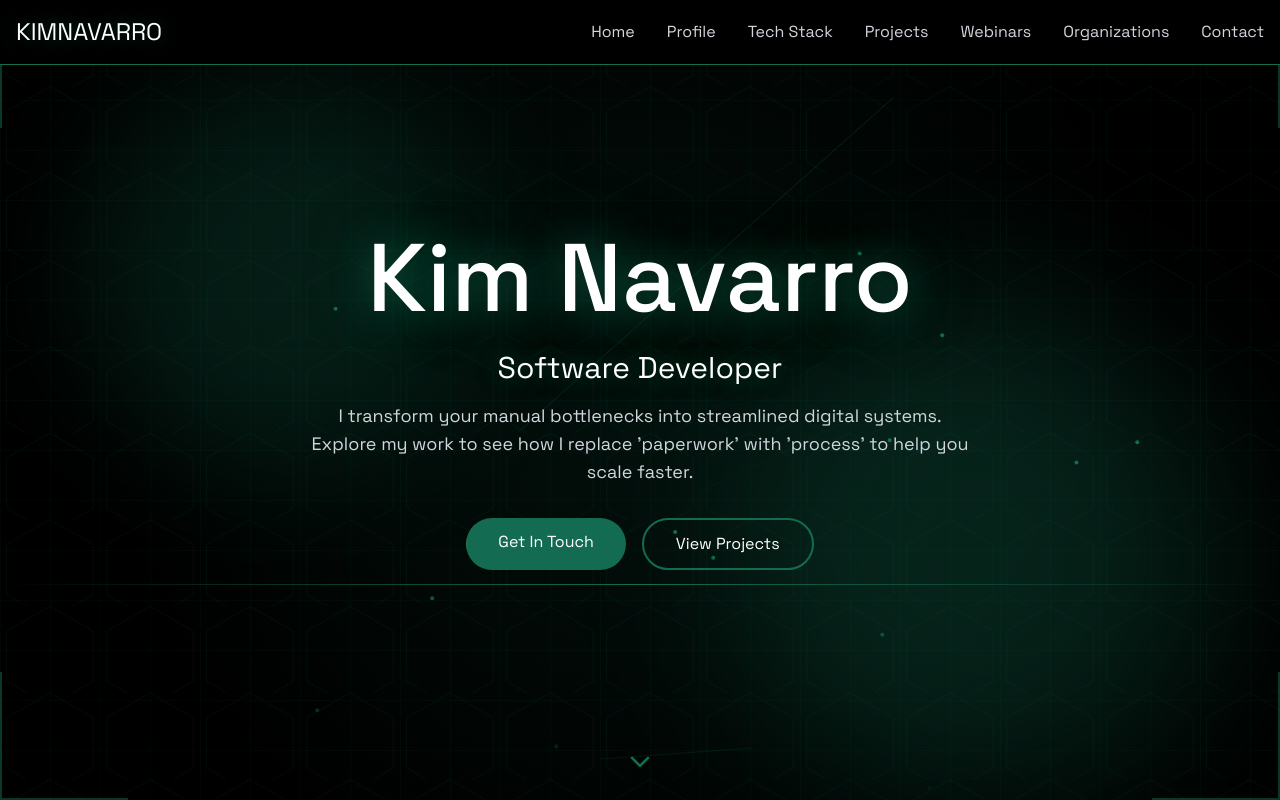
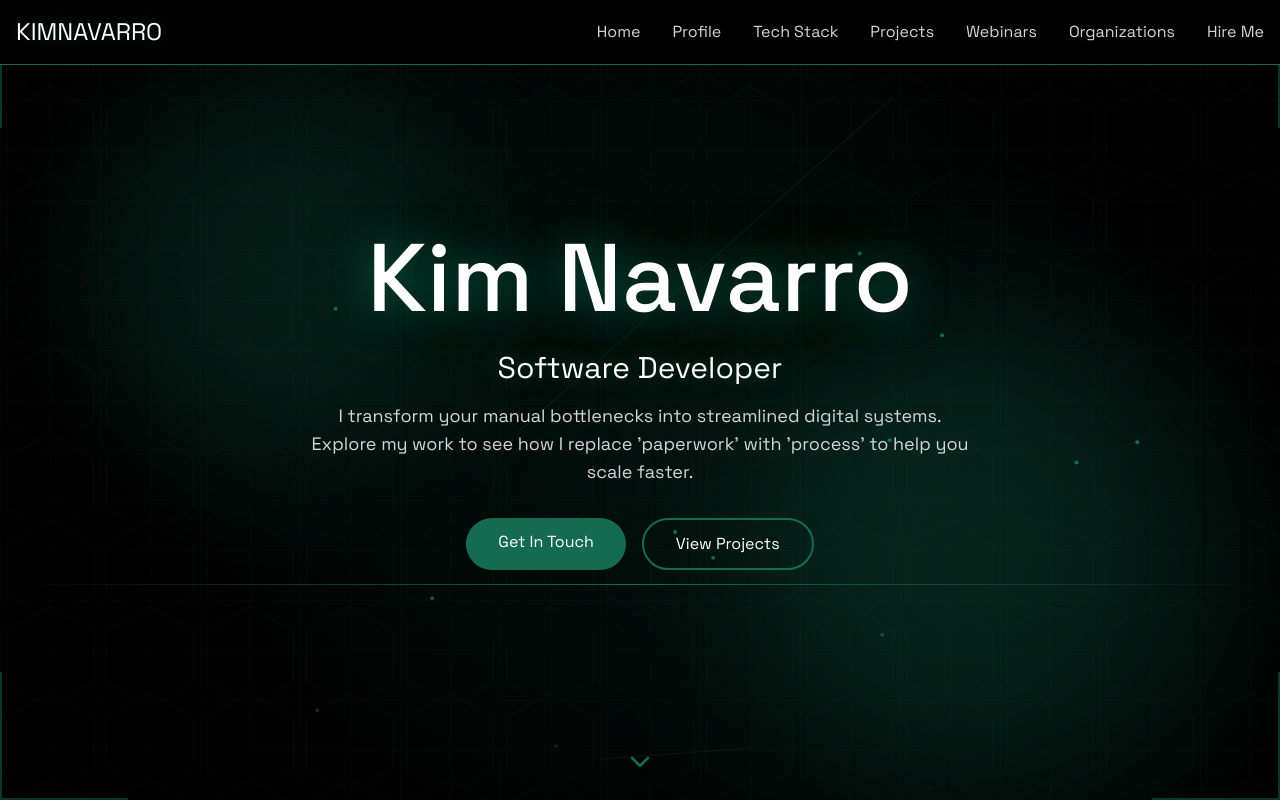
Before and after one commit to supeeerkydst/kim-portfolio, a React (Vite) app: page / in a window 1280 px wide. Shown: the top 800 px of the page. Built offline with nearby package versions, Linux system fonts and the light colour scheme.

Commit message:
Replace 'Contact' with 'Hire Me' in navigation

```diff
--- a/src/app/components/Navigation.tsx
+++ b/src/app/components/Navigation.tsx
@@ -9,7 +9,7 @@ const navItems = [
   { name: 'Projects', href: '#projects' },
   { name: 'Webinars', href: '#webinars' },
   { name: 'Organizations', href: '#organizations' },
-  { name: 'Contact', href: '#contact' }
+  { name: 'Hire Me', href: '#contact' }
 ];
 
 export default function Navigation() {
```
